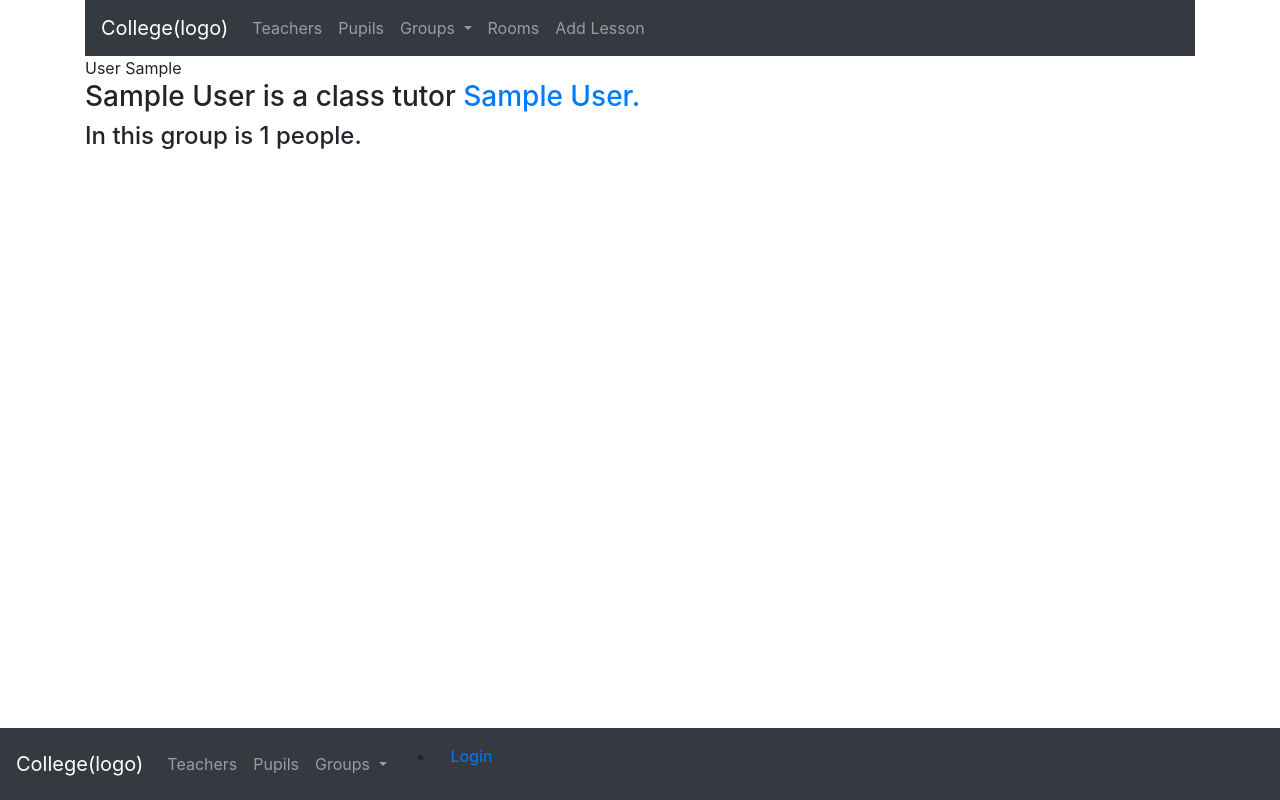
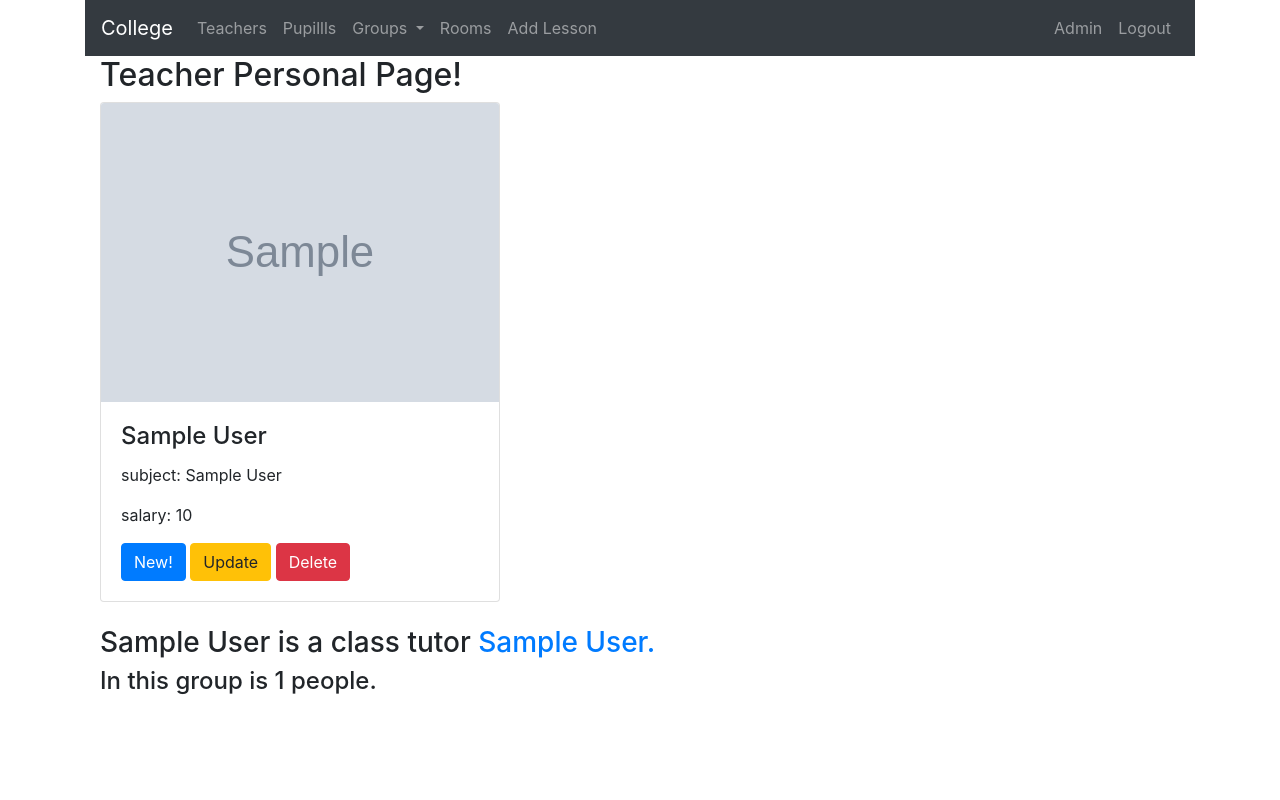
Before and after one commit to Giorgi1971/college, a Django app: page /teacher/1 in a window 1280 px wide. Run offline with Django 3.2, Linux system fonts and the light colour scheme; tables that the repository leaves empty hold one stand-in row (values such as "Sample post"); grey boxes marked "Sample" are stand-in pictures; some libraries are stand-ins or nearby versions.

Commit message:
added CRUD for teachers

```diff
--- a/college/urls.py
+++ b/college/urls.py
@@ -16,9 +16,16 @@ Including another URLconf
 from django.contrib import admin
 from django.urls import path
 from django.urls.conf import include
+from django.conf import settings
+from django.conf.urls.static import static
+
 
 urlpatterns = [
     path('admin/', admin.site.urls),
     path('', include('user.urls')),
     path('build/', include('build.urls')),
 ]
+
+if settings.DEBUG:
+    urlpatterns += static(settings.STATIC_URL, document_root=settings.STATIC_ROOT) + \
+                   static(settings.MEDIA_URL, document_root=settings.MEDIA_ROOT)
--- a/user/forms.py
+++ b/user/forms.py
@@ -3,7 +3,7 @@ from .models import Teacher, Pupil
 from django import forms
 
 
-class UserCreatrForm(UserCreationForm):
+class TeacherCreatrForm(UserCreationForm):
     class Meta:
         fields = '__all__'
         model = Teacher()
--- a/user/models.py
+++ b/user/models.py
@@ -2,7 +2,7 @@ from django.db import models
 from django.contrib.auth.models import User
 from django.db.models.deletion import CASCADE
 from django.utils.translation import gettext_lazy as _
-
+from django.urls import reverse, reverse_lazy
 # Create your models here.
 
 
@@ -58,6 +58,9 @@ class Teacher(User):
     def __str__(self) -> str:
         return self.last_name + ' ' +self.first_name
 
+    def get_absolute_url(self):
+        return reverse('user:teacher', kwargs={'pk':self.pk})
+
 
 class Group(models.Model):
     name = models.CharField(max_length=256)
--- a/user/templates/user/base.html
+++ b/user/templates/user/base.html
@@ -30,7 +30,7 @@
 <div class="container">
     <nav class="navbar navbar-expand-sm bg-dark navbar-dark">
         <!-- Brand -->
-        <a class="navbar-brand" href="{% url 'user:index' %}">College(logo)</a>
+        <a class="navbar-brand" href="{% url 'user:index' %}">College</a>
 
         <!-- Links -->
         <ul class="navbar-nav">
@@ -38,7 +38,7 @@
             <a class="nav-link" href="{% url 'user:teachers' %}">Teachers</a>
           </li>
           <li class="nav-item">
-            <a class="nav-link" href="{% url 'user:pupils' %}">Pupils</a>
+            <a class="nav-link" href="{% url 'user:pupils' %}">Pupillls</a>
           </li>
 
           <!-- Dropdown -->
@@ -60,6 +60,28 @@
           </li>
 
         </ul>
+
+        <ul class="navbar-nav ml-auto">
+          <li class="nav-item">
+            <a class="nav-link" href="{% url 'admin:index' %}">Admin</a>
+          </li>
+
+        {% if user.is_authenticate %}
+
+        <li class="nav-item">
+            <a class="nav-link" href="{% url 'user:pupils' %}">{{ user.full_name }}</a>
+          </li>
+          <li class="nav-item">
+            <a class="nav-link" href="{% url 'user:pupils' %}">Login</a>
+          </li>
+          {% else %}
+
+          <li class="nav-item">
+            <a class="nav-link" href="{% url 'user:pupils' %}">Logout</a>
+          </li>
+          {% endif %}
+
+        </ul>
       </nav>
 
 
@@ -67,51 +89,6 @@
 
         {% endblock %}
 
-    <nav class="navbar navbar-expand-sm bg-dark navbar-dark fixed-bottom">
-      <a class="navbar-brand" href="{% url 'user:index' %}">College(logo)</a>
-
-      <!-- Links -->
-      <ul class="navbar-nav">
-        <li class="nav-item">
-          <a class="nav-link" href="{% url 'user:teachers' %}">Teachers</a>
-        </li>
-        <li class="nav-item">
-          <a class="nav-link" href="{% url 'user:pupils' %}">Pupils</a>
-        </li>
-
-        <!-- Dropdown -->
-        <li class="nav-item dropdown">
-          <a class="nav-link dropdown-toggle" href="{% url 'user:groups' %}" id="navbardrop" data-toggle="dropdown">
-            Groups
-          </a>
-          <div class="dropdown-menu">
-              <a class="dropdown-item" href="{% url 'user:group' 1 %}">Group_150</a>
-              <a class="dropdown-item" href="{% url 'user:group' 2 %}">Group_151</a>
-            <a class="dropdown-item" href="{% url 'user:group' 3 %}">Group_152</a>
-          </div>
-        </li>
-
-        </ul>
-        <ul>
-        {% if user.is_authenticate %}
-
-        <li class="nav-item">
-          <a class="nav-link navbar-right" href="{% url 'user:pupils' %}">{{ user.full_name }}</a>
-        </li>
-        <li class="nav-item">
-          <a class="nav-link navbar-right" href="{% url 'user:pupils' %}">Login</a>
-        </li>
-        {% else %}
-
-        <li class="nav-item navbar-right">
-          <a class="nav-link navbar-right" href="{% url 'user:pupils' %}">Login</a>
-        </li>
-        {% endif %}
-
-      </ul>
-    </nav>
-
-
 </div>
 
 </body>
--- a/user/templates/user/teacher_detail.html
+++ b/user/templates/user/teacher_detail.html
@@ -1,10 +1,20 @@
 {% extends 'user/base.html' %}
 
-
-
 {% block content %}
-
-{{ teacher }}
+<div class="container">
+    <h2>Teacher Personal Page!</h2>
+    <div class="card" style="width:400px">
+      <img class="card-img-top" src="{{ teacher.photo.url }}" alt="Card image" style="width:100%">
+      <div class="card-body">
+        <h4 class="card-title">{{ teacher.get_full_name }}</h4>
+        <p class="card-text">subject: {{ teacher.subject }}</p>
+        <p class="card-text">salary: {{ teacher.salary }}</p>
+        <a href="{% url 'user:createteacher' %}" class="btn btn-primary">New!</a>
+        <a href="{% url 'user:updateteacher' pk=teacher.pk %}" class="btn btn-warning">Update</a>
+        <a href="#" class="btn btn-danger">Delete</a>
+      </div>
+    </div>
+    <br>
 
 {% if teacher.group_meneger %}
 
--- a/user/urls.py
+++ b/user/urls.py
@@ -1,19 +1,22 @@
 from django.urls import path
 from user import forms
 from . import views
+from .views import *
 from django.contrib.auth import views as auth_views
 
 
 app_name = 'user'
 urlpatterns = [
     path('', views.index, name='index'),
-    path('teachers', views.TeacherListView.as_view(), name='teachers'),
-    path('teacher/<int:pk>', views.TeacherDetailView.as_view(), name='teacher'),
-    path('groups', views.GroupListView.as_view(), name='groups'),
-    path('group/<int:pk>', views.GroupDetailView.as_view(), name='group'),
-    path('pupils', views.PupilListView.as_view(), name='pupils'),
-    path('pupil/<int:pk>', views.PupilDetailView.as_view(), name='pupil'),
+    path('teachers', TeacherListView.as_view(), name='teachers'),
+    path('createteacher', TeacherCreateView.as_view(), name='createteacher'),
+    path('teacher/<int:pk>', TeacherDetailView.as_view(), name='teacher'),
+    path('updateteacher/<int:pk>', TeacherUpdateView.as_view(), name='updateteacher'),
+    path('groups', GroupListView.as_view(), name='groups'),
+    path('group/<int:pk>', GroupDetailView.as_view(), name='group'),
+    path('pupils', PupilListView.as_view(), name='pupils'),
+    path('pupil/<int:pk>', PupilDetailView.as_view(), name='pupil'),
     path('login/', auth_views.LoginView.as_view(template_name="user/login.html"), name='login'),
     path('logout/', auth_views.LogoutView.as_view(), name='logout'),
-    path('signup/', views.SignUp.as_view() , name='signup'),
+    path('signup/', SignUp.as_view() , name='signup'),
 ]
--- a/user/views.py
+++ b/user/views.py
@@ -1,9 +1,10 @@
+from django.forms import fields
 from django.shortcuts import render
 
 # Create your views here.
 from django.contrib.auth import login, logout
 from django.urls import reverse_lazy
-from django.views.generic import CreateView
+from django.views.generic import (CreateView, UpdateView, DeleteView, DetailView, ListView)
 from . import forms
 
 def index(request):
@@ -39,6 +40,17 @@ class TeacherDetailView(generic.DetailView):
     model = Teacher
 
 
+
+class TeacherCreateView(CreateView):
+    fields = ('subject', 'password', 'salary', 'photo', 'username', 'first_name', 'last_name', 'email')
+    model = Teacher
+
+
+class TeacherUpdateView(UpdateView):
+    fields = ('subject', 'salary', 'photo', 'username', 'first_name', 'last_name', 'email')
+    model = Teacher
+
+
 class GroupListView(generic.ListView):
     def get_queryset(self):
         return Group.objects.all()
@@ -57,6 +69,10 @@ class PupilDetailView(generic.DetailView):
     model = Pupil
 
 
+
+
+
+
 class SignUp(CreateView):
     form_class = forms.UserCreationForm
     success_url = reverse_lazy('login')
```
Also changed, not shown: user/templates/user/signup.html (+8 -5 lines), user/templates/user/teacher_form.html (added, +24 -0 lines), user/templates/user/teacher_list.html (+9 -7 lines), media/user/teachers/g1.jpg (added), media/user/teachers/g2.jpg (added), media/user/teachers/g3.jpg (added), media/user/teachers/m1.jpg (added), media/user/teachers/n1.jpg (added), media/user/teachers/rus.jpg (added), media/user/teachers/tb05.jpg (added).
